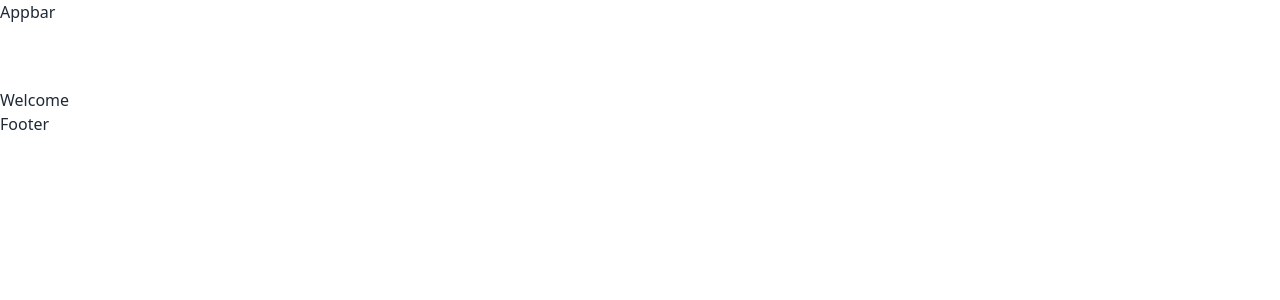
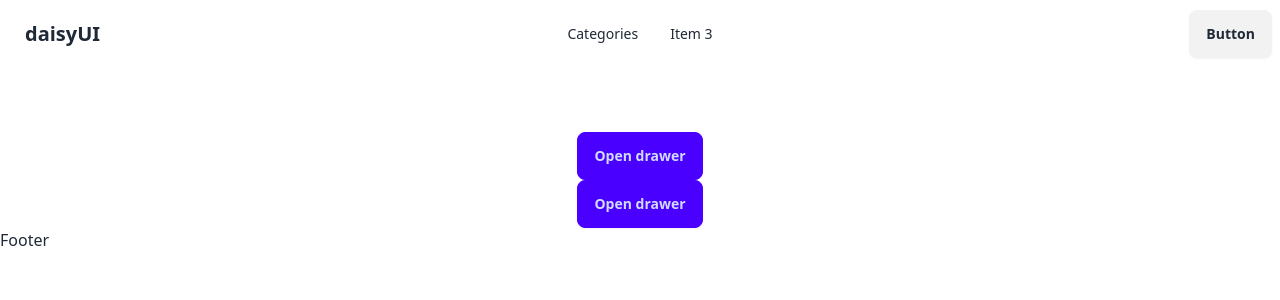
Before and after one commit to mdazmi28/Full_Stack_Blog_Web_App, a React (Vite) app in the folder admin_client/: page / in a window 1280 px wide. Shown: the top 300 px of the page. Built offline with nearby package versions, Linux system fonts and the light colour scheme.

Commit message:
add category input validaton

```diff
--- a/admin_client/src/components/AppBar.jsx
+++ b/admin_client/src/components/AppBar.jsx
@@ -1,9 +1,38 @@
-import React from 'react';
+// import React from 'react';
+
+import {Link} from "react-router-dom";
 
 const AppBar = () => {
     return (
         <div>
-            Appbar
+            <div className="navbar bg-base-100">
+                <div className="navbar-start">
+                    <div className="dropdown">
+                        <div tabIndex={0} role="button" className="btn btn-ghost lg:hidden">
+                            <svg xmlns="http://www.w3.org/2000/svg" className="h-5 w-5" fill="none" viewBox="0 0 24 24"
+                                 stroke="currentColor">
+                                <path strokeLinecap="round" strokeLinejoin="round" strokeWidth="2"
+                                      d="M4 6h16M4 12h8m-8 6h16"/>
+                            </svg>
+                        </div>
+                        <ul tabIndex={0}
+                            className="menu menu-sm dropdown-content mt-3 z-[1] p-2 shadow bg-base-100 rounded-box w-52">
+                            <li><Link to={"/create/categories"}>Create Categories</Link></li>
+                            <li><a>Item 3</a></li>
+                        </ul>
+                    </div>
+                    <a className="btn btn-ghost text-xl">daisyUI</a>
+                </div>
+                <div className="navbar-center hidden lg:flex">
+                    <ul className="menu menu-horizontal px-1">
+                        <li><Link to="/read/categories">Categories</Link></li>
+                        <li><a>Item 3</a></li>
+                    </ul>
+                </div>
+                <div className="navbar-end">
+                    <a className="btn">Button</a>
+                </div>
+            </div>
         </div>
     );
 };
--- a/admin_client/src/pages/Welcome.jsx
+++ b/admin_client/src/pages/Welcome.jsx
@@ -4,7 +4,40 @@ import MasterLayout from "../components/MasterLayout.jsx";
 const Welcome = () => {
     return (
         <MasterLayout>
-            Welcome
+
+            <div className="drawer grid justify-items-center">
+                <input id="my-drawer" type="checkbox" className="drawer-toggle"/>
+                <div className="drawer-content">
+                    {/* Page content here */}
+                    <label htmlFor="my-drawer" className="btn btn-primary drawer-button">Open drawer</label>
+                </div>
+                <div className="drawer-side">
+                    <label htmlFor="my-drawer" aria-label="close sidebar" className="drawer-overlay"></label>
+                    <ul className="menu p-4 w-80 min-h-full bg-base-200 text-base-content">
+                        {/* Sidebar content here */}
+                        <h1>Categories</h1>
+                        <li><a>Sidebar Item 1</a></li>
+                        <li><a>Sidebar Item 2</a></li>
+                    </ul>
+                </div>
+            </div>
+
+            <div className="drawer grid justify-items-center">
+                <input id="my-drawer" type="checkbox" className="drawer-toggle"/>
+                <div className="drawer-content">
+                    {/* Page content here */}
+                    <label htmlFor="my-drawer" className="btn btn-primary drawer-button">Open drawer</label>
+                </div>
+                <div className="drawer-side">
+                    <label htmlFor="my-drawer" aria-label="close sidebar" className="drawer-overlay"></label>
+                    <ul className="menu p-4 w-80 min-h-full bg-base-200 text-base-content">
+                        {/* Sidebar content here */}
+                        <h1>Categories</h1>
+                        <li><a>Sidebar Item 1</a></li>
+                        <li><a>Sidebar Item 2</a></li>
+                    </ul>
+                </div>
+            </div>
         </MasterLayout>
     );
 };
--- a/admin_client/src/pages/categoriesPages/CategoriesAddPage.jsx
+++ b/admin_client/src/pages/categoriesPages/CategoriesAddPage.jsx
@@ -1,10 +1,49 @@
 // import React from 'react';
+import 'react-toastify/dist/ReactToastify.css';
 import MasterLayout from "../../components/MasterLayout.jsx";
+import {useRef} from "react";
+
+import {postCategory} from "../../apiRequest/apiServices.js";
+import {toast, ToastContainer } from "react-toastify";
+
 
 const CategoriesAddPage = () => {
+    let category = useRef()
+
+    const ErrorToast = (msg) => {
+        toast.error(msg, {
+            position: "bottom-right"
+        });
+    };
+
+
+    const SaveData = ()=>{
+        let categoryName = category.value
+        // alert(categoryName.length)
+        if(categoryName.length === 0){
+            ErrorToast("The Field is empty!")
+        }else {
+            postCategory(
+
+            )
+        }
+    }
     return (
         <MasterLayout>
-            Hello
+            <div className="container mx-auto grid justify-items-center">
+                <div className="row">
+                    <div className="col-12">
+                        <input
+                            ref={(input)=>
+                            category = input
+                        } type="text" placeholder="" className="input input-bordered input-success w-full max-w-full required"/>
+                    </div>
+                    <div className="col-12 pt-20">
+                        <button onClick={SaveData} className="btn btn-success">Success</button>
+                    </div>
+                </div>
+            </div>
+            <ToastContainer/>
         </MasterLayout>
     );
 };
--- a/admin_client/src/pages/categoriesPages/CategoriesReadPage.jsx
+++ b/admin_client/src/pages/categoriesPages/CategoriesReadPage.jsx
@@ -1,10 +1,11 @@
-import React from 'react';
+// import React from 'react';
+import MasterLayout from "../../components/MasterLayout.jsx";
 
 const CategoriesReadPage = () => {
     return (
-        <div>
-
-        </div>
+        <MasterLayout>
+            Read PAge
+        </MasterLayout>
     );
 };
 
```
